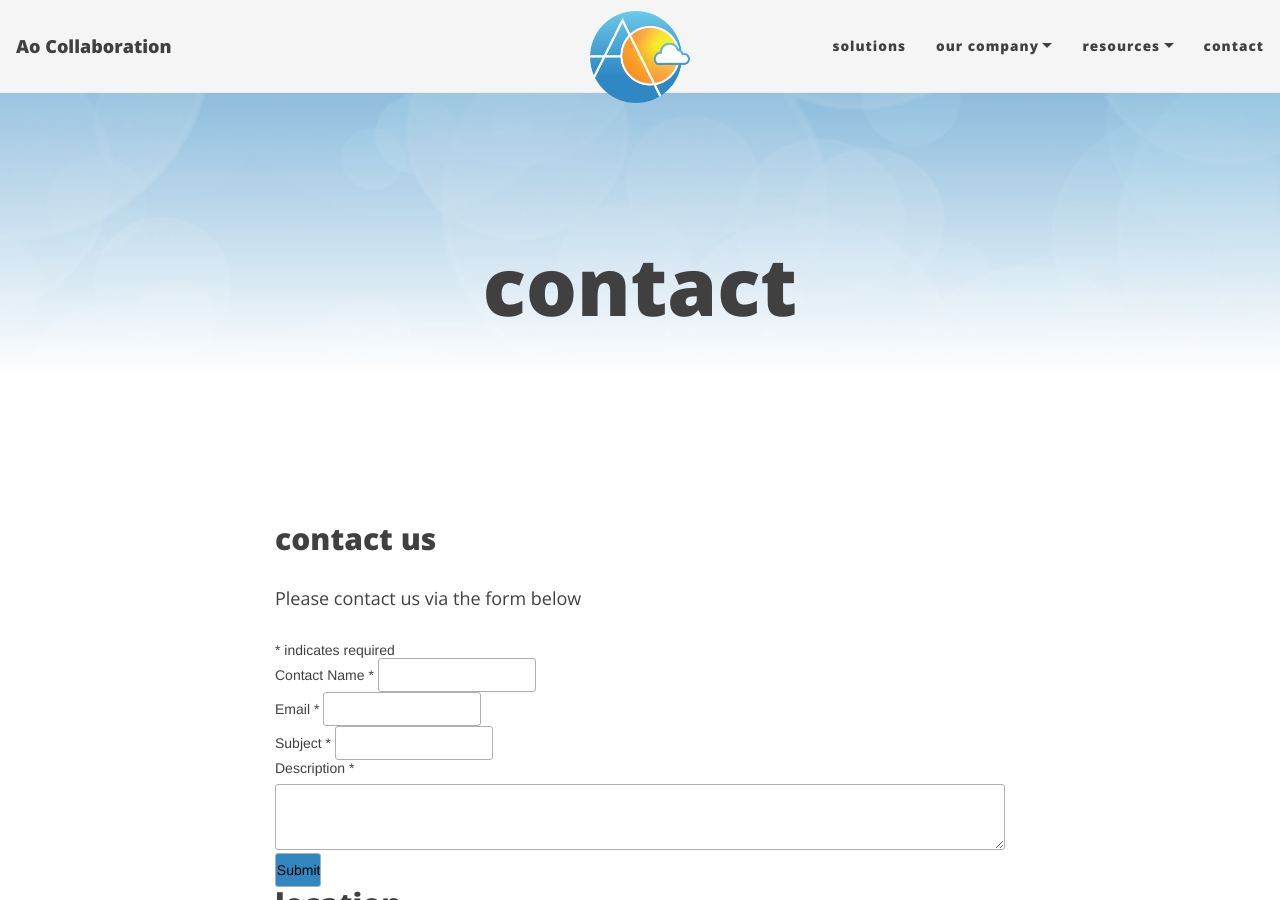
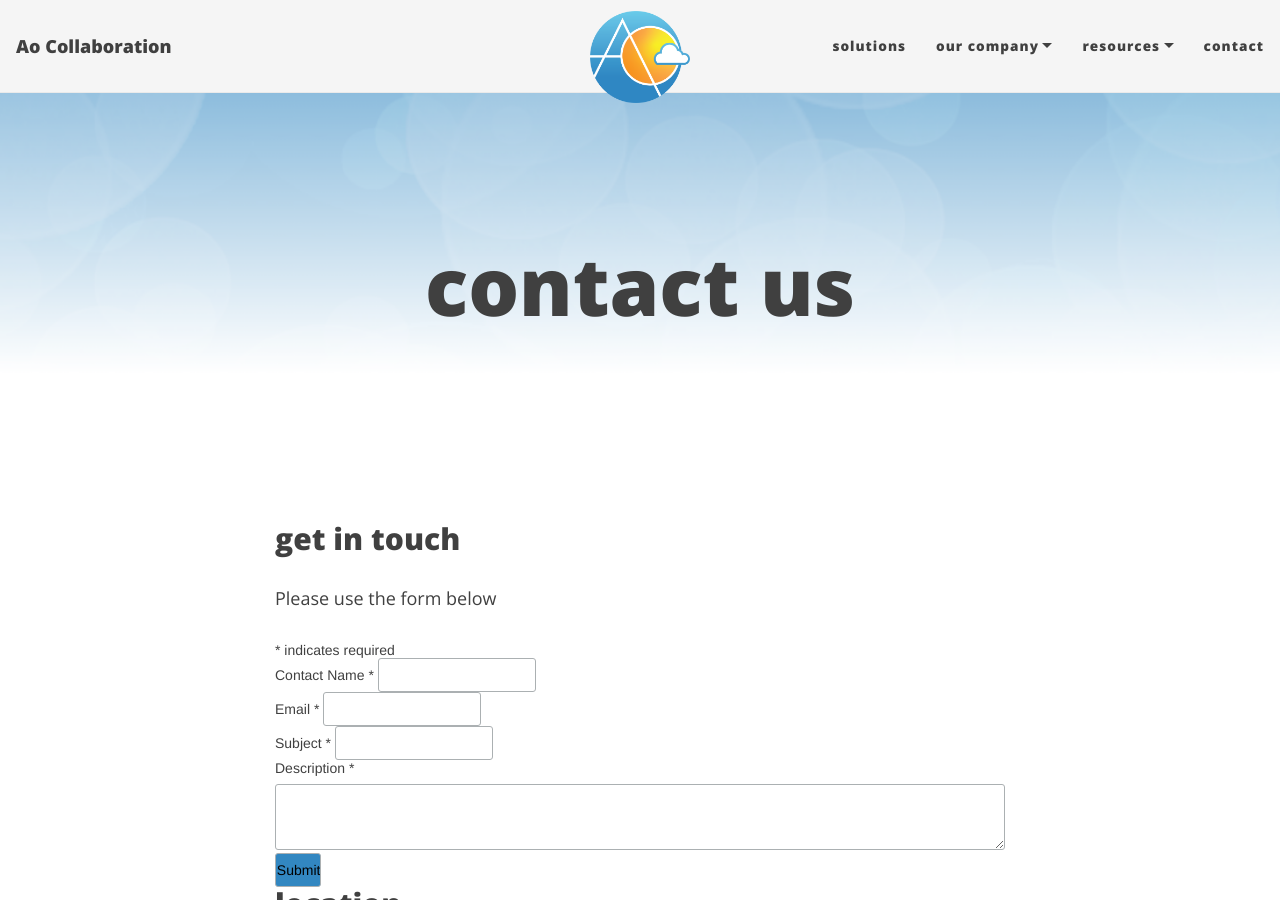
Before and after one commit to Ao-Collaboration/Ao-Collaboration.github.io, a Jekyll site: the page built from contact.md, in a window 1280 px wide and 900 px high. Built offline with Jekyll 4.4.1, drawn with Linux system fonts in a browser that asks for light colours; nearby versions of some CDN libraries; comment, search, counter and statistics services are not loaded.

Commit message:
Update contact.md

```diff
--- a/contact.md
+++ b/contact.md
@@ -1,12 +1,12 @@
 ---
 layout: page
-title: contact
+title: contact us
 cover-img: assets/img/main-header.png
 ---
 
-## contact us
+## get in touch
 
-Please contact us via the form below
+Please use the form below
 
 {% include web-to-case-form.html %}
 
```
